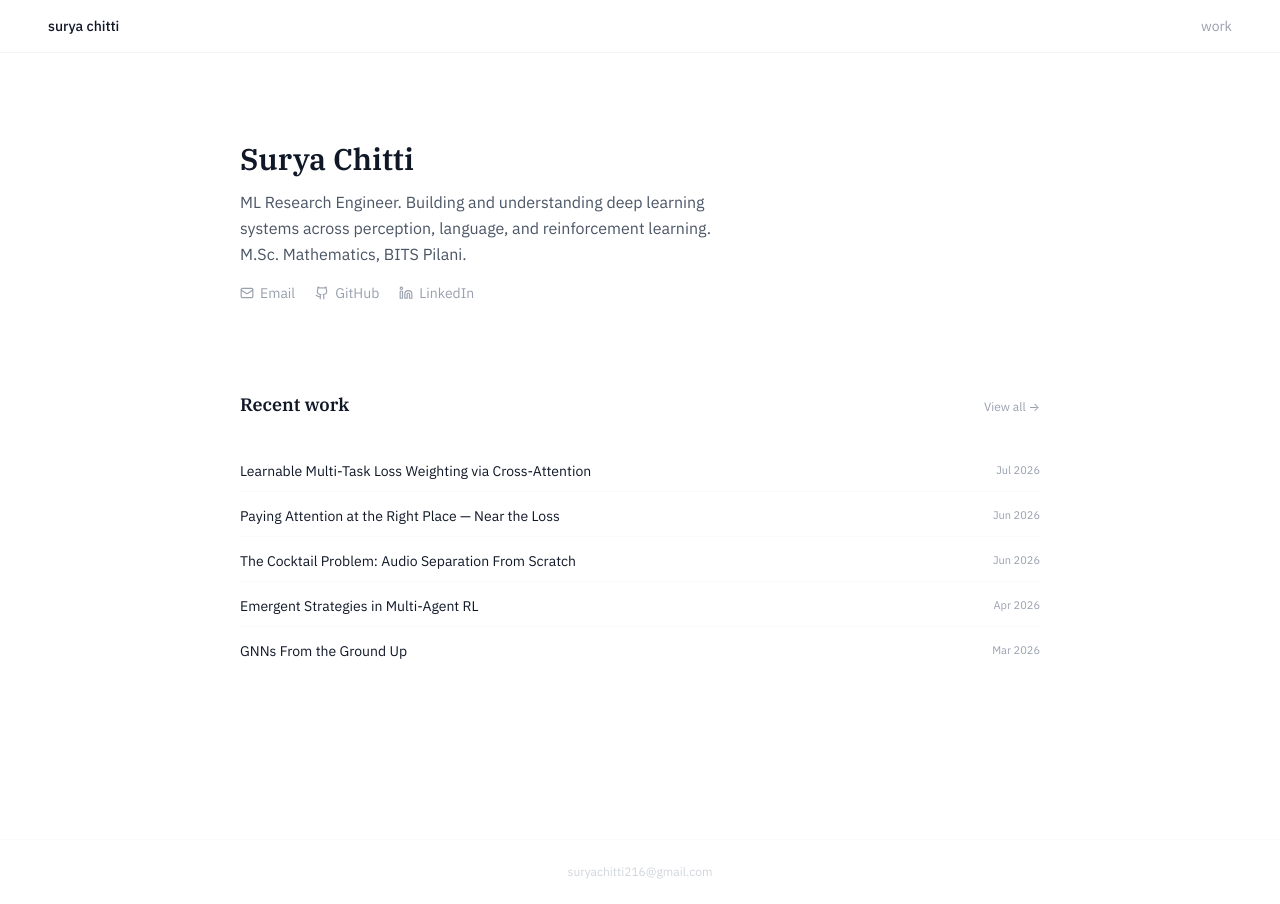
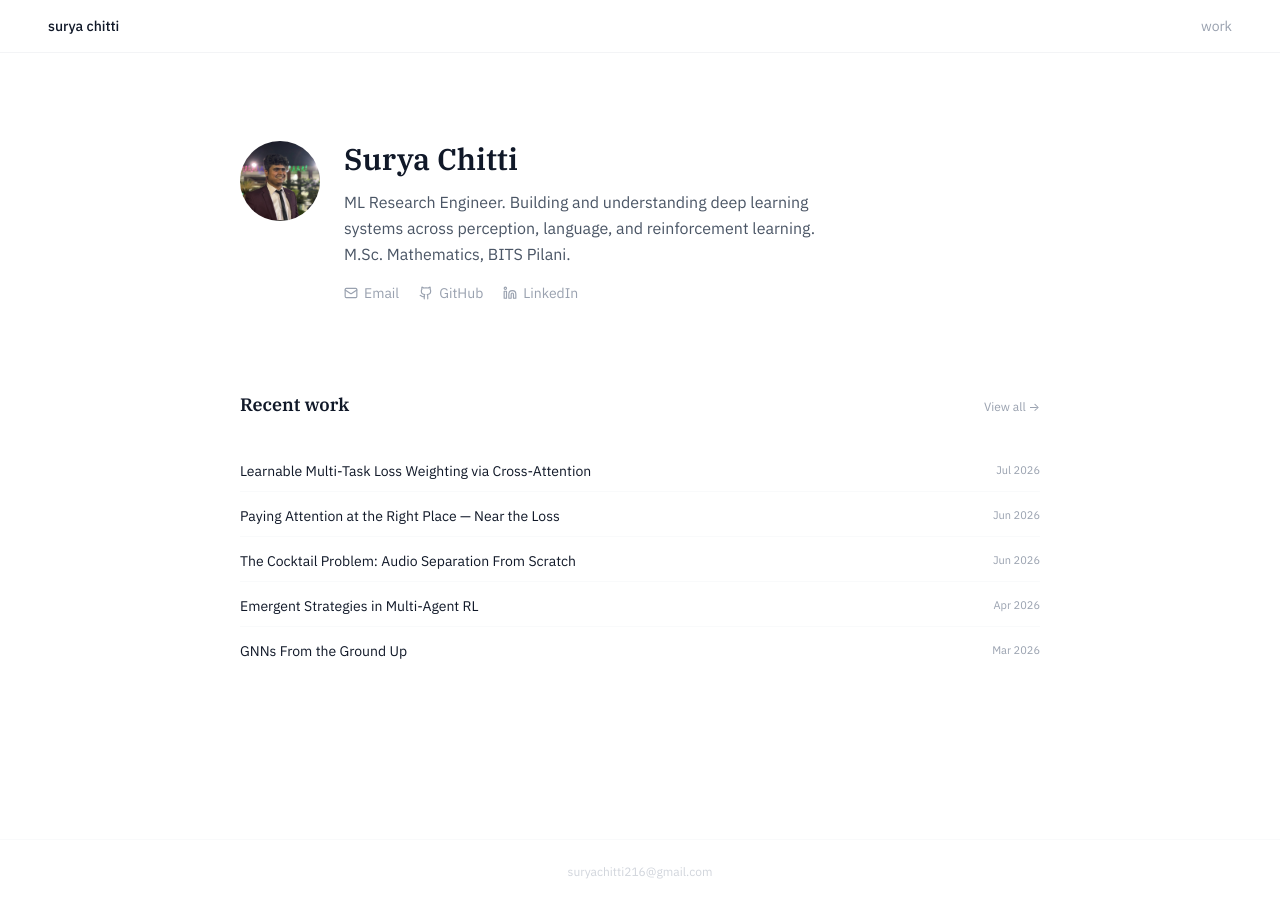
Before and after one commit to codechitti216/codechitti216.github.io, a React (Vite) app: page / in a window 1280 px wide. Built offline with nearby package versions, Linux system fonts and the light colour scheme.

Commit message:
Add profile photo and text scramble animation on name

```diff
--- /dev/null
+++ b/src/components/TextScramble.jsx
@@ -0,0 +1,42 @@
+import { useState, useEffect, useRef } from 'react';
+
+const CHARS = 'アイウエオカキクケコサシスセソタチツテトナニヌネノハヒフヘホマミムメモヤユヨラリルレロワヲンΑΒΓΔΕΖΗΘΙΚΛΜΞΟΠΡΣΤΥΦΧΨΩабвгдежзийклмнопрстуфхцчшщэюя0123456789@#$%&';
+
+export default function TextScramble({ text, className }) {
+  const [displayed, setDisplayed] = useState('');
+  const frameRef = useRef(null);
+
+  useEffect(() => {
+    let iteration = 0;
+    const totalFrames = text.length * 3;
+
+    const scramble = () => {
+      setDisplayed(
+        text
+          .split('')
+          .map((char, i) => {
+            if (char === ' ') return ' ';
+            if (i < iteration / 3) return text[i];
+            return CHARS[Math.floor(Math.random() * CHARS.length)];
+          })
+          .join('')
+      );
+
+      iteration++;
+
+      if (iteration <= totalFrames) {
+        frameRef.current = requestAnimationFrame(() => {
+          setTimeout(scramble, 30);
+        });
+      }
+    };
+
+    scramble();
+
+    return () => {
+      if (frameRef.current) cancelAnimationFrame(frameRef.current);
+    };
+  }, [text]);
+
+  return <span className={className}>{displayed}</span>;
+}
--- a/src/pages/Home.jsx
+++ b/src/pages/Home.jsx
@@ -2,6 +2,7 @@ import { Link } from 'react-router-dom';
 import { Github, Mail, Linkedin } from 'lucide-react';
 import { useMemo } from 'react';
 import { getAllContent } from '../lib/content';
+import TextScramble from '../components/TextScramble';
 
 export default function Home() {
   const recentWork = useMemo(() => getAllContent().slice(0, 5), []);
@@ -9,9 +10,15 @@ export default function Home() {
   return (
     <div className="py-12 space-y-14">
       {/* Bio */}
-      <section className="space-y-3">
+      <section className="flex items-start gap-6">
+        <img
+          src="/profile.jpg"
+          alt="Surya Chitti"
+          className="w-20 h-20 rounded-full object-cover shrink-0"
+        />
+        <div className="space-y-3">
           <h1 className="font-serif text-3xl font-semibold text-gray-900">
-          Surya Chitti
+            <TextScramble text="Surya Chitti" />
           </h1>
           <p className="text-base text-gray-600 leading-relaxed max-w-lg">
             ML Research Engineer. Building and understanding deep learning systems
@@ -28,6 +35,7 @@ export default function Home() {
             <a href="https://linkedin.com/in/suryachitti" target="_blank" rel="noopener noreferrer" className="flex items-center gap-1.5 hover:text-gray-700 transition-colors">
               <Linkedin className="h-3.5 w-3.5" /> LinkedIn
             </a>
+          </div>
         </div>
       </section>
 
```
Also changed, not shown: public/profile.jpg (added). Lines whose indentation alone changed are shown as unchanged.
